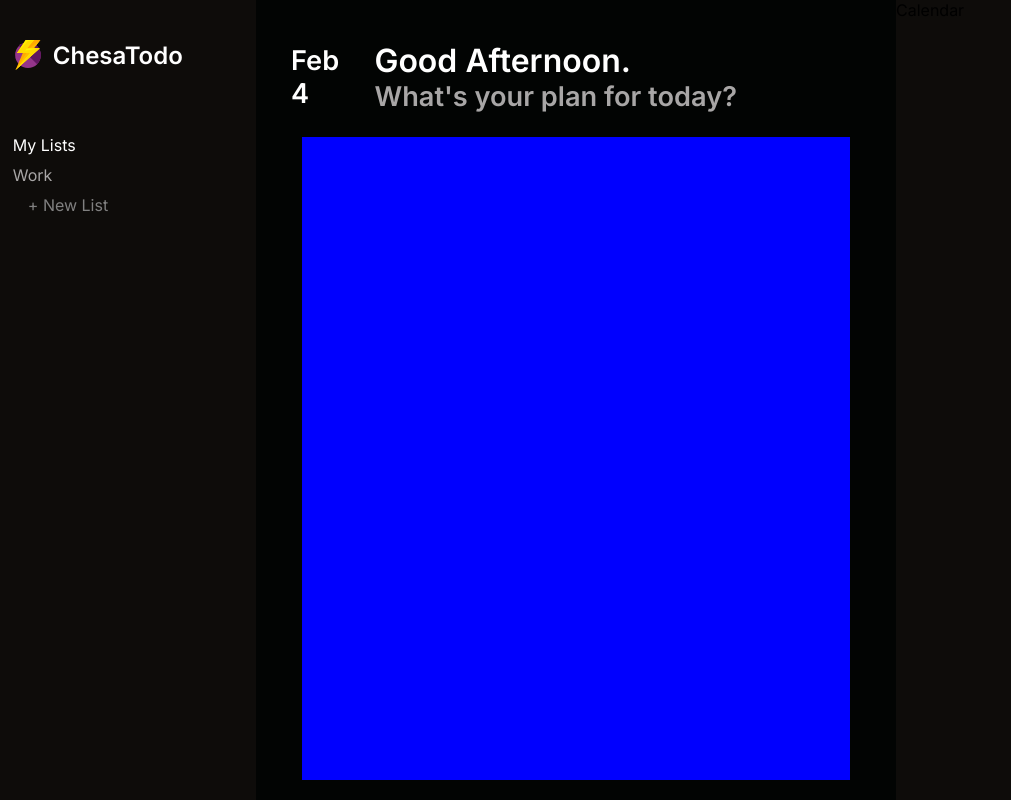
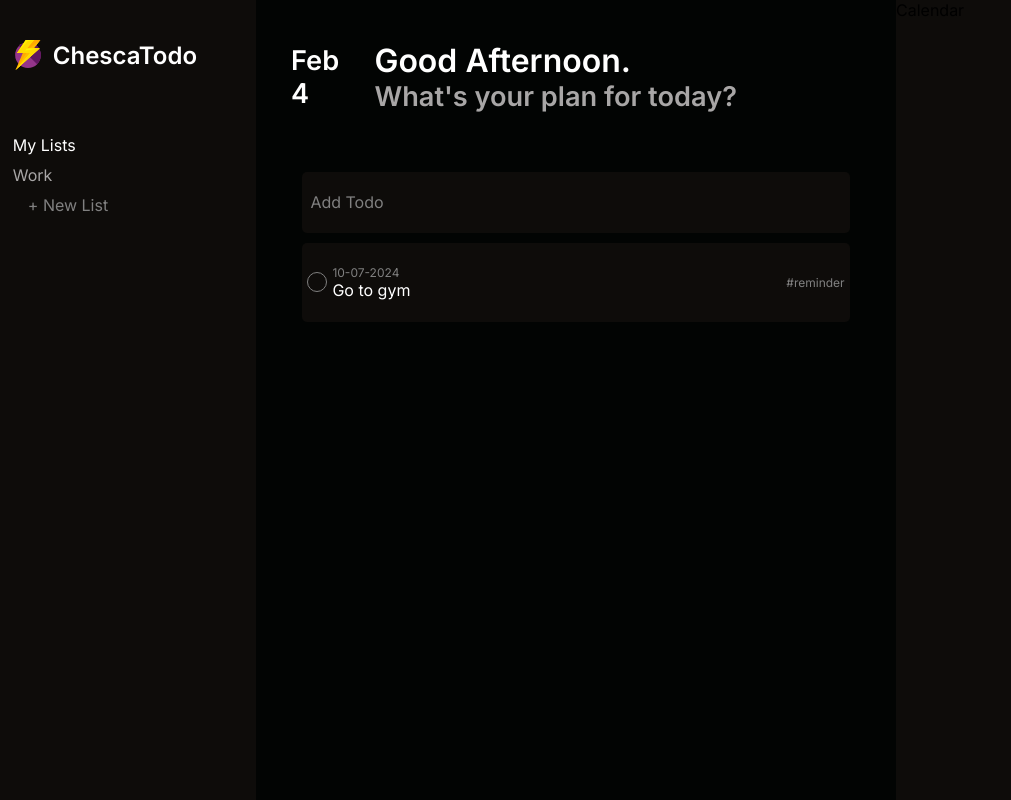
Before and after one commit to DevFrancesca/TodoApp, a Next.js app: page /todoApp in a window 1280 px wide. Shown: the whole page, without its empty margins (0-1011 px from the left). Built offline with nearby package versions, Linux system fonts and the light colour scheme.

Commit message:
more codes in todo component

```diff
--- a/src/components/tasks/page.js
+++ b/src/components/tasks/page.js
@@ -13,7 +13,7 @@ const Tasks = () => {
       <div className={styles.tasksWrapper}>
         <section className={styles.iconText}>
             <img src="./lightening.svg" alt='icon'/>
-            <h2 className={styles.chesaTodo}>ChesaTodo</h2>
+            <h2 className={styles.chesaTodo}>ChescaTodo</h2>
         </section>
         <section className={styles.myListsCon}>
             <h4 className={styles.myLists}>My Lists</h4>
--- a/src/components/todoList/page.js
+++ b/src/components/todoList/page.js
@@ -15,7 +15,24 @@ const TodoList = () => {
             <h3 className={styles.question}>What's your plan for today?</h3>
           </div>
         </article>
-        <div className={styles.todoBottom}></div>
+
+        <div className={styles.todoBottom}>
+          <article className={styles.addTodo}>
+            <p>Add Todo</p>
+          </article>
+          <section className={styles.checkedTodo}>
+            <div className={styles.checkedTodoLeft}>
+              <input type='check'/>
+              <article className={styles.todoActivity}>
+                <p className={styles.activityDate}>10-07-2024</p>
+                <p className={styles.activities}>Go to gym</p>
+              </article>
+            </div>
+            <div className={styles.checkedTodoRight}>
+              <p>#reminder</p>
+            </div>
+          </section>
+        </div>
       </section>
     </div>
   )
--- a/src/components/todoList/todoList.module.css
+++ b/src/components/todoList/todoList.module.css
@@ -10,9 +10,8 @@
     height: 95%;
     display: flex;
     align-items: center;
-    justify-content: center;
+    justify-content: space-between;
     flex-direction: column;
-    gap: 3px;
 }
 .todoTop{
     width: 100%;
@@ -53,6 +52,74 @@
 }
 .todoBottom{
     width: 95%;
-    height: 85%;
-    background-color: blue;
+    height: 80%;
+    /* background-color: blue; */
+    display: flex;
+    flex-direction: column;
+    gap: 10px;
 }
+.addTodo{
+    width: 100%;
+    height: 10%;
+    background-color: #0E0C0A;
+    border-radius: 5px;
+    display: flex;
+    align-items: center;
+    padding: 8px;
+}
+.addTodo > p{
+    color: grey;
+    cursor: pointer;
+}
+.checkedTodo{
+    width: 100%;
+    height: 13%;
+    background-color: #0E0C0A;
+    border-radius: 5px;
+    display: flex;
+    align-items: center;
+    justify-content: space-between;
+}
+.checkedTodoLeft{
+    width: 40%;
+    height: 100%;
+    display: flex;
+    align-items: center;
+    justify-content: center;
+    gap: 5px;
+    padding: 5px;
+}
+.checkedTodoLeft > input{
+    width: 20px;
+    height: 20px;
+    background: transparent;
+    border-radius: 50%;
+    border: 1px solid grey;
+    cursor: pointer;
+}
+.todoActivity{
+    width: 90%;
+    height: 100%;
+    display: flex;
+    justify-content: center;
+    flex-direction: column;
+}
+.activityDate{
+    color: gray;
+    font-size: 12px;
+}
+.activities{
+    color: white;
+}
+.checkedTodoRight{
+    width: 15%;
+    height: 100%;
+    display: flex;
+    align-items: center;
+    justify-content: flex-end;
+    padding-right: 5px;
+}
+.checkedTodoRight > p{
+    color: gray;
+    font-size: 12px;
+}
```
